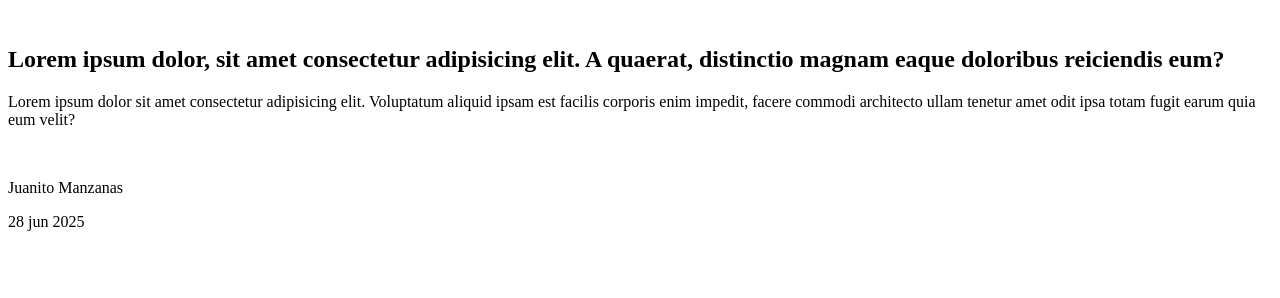
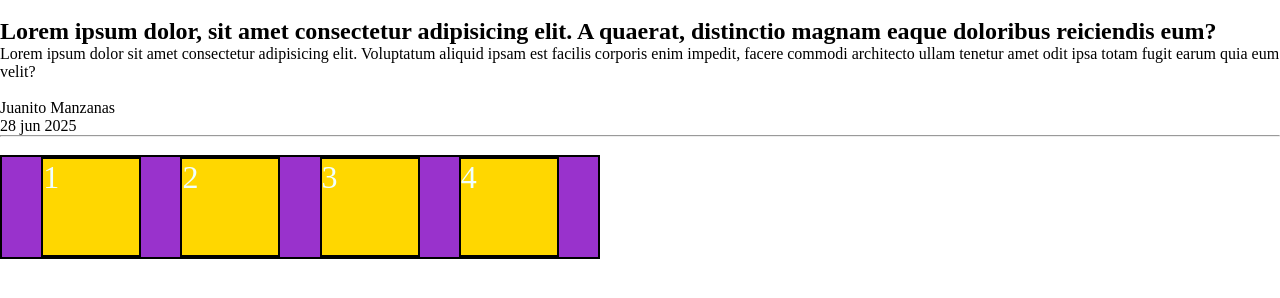
Before and after one commit to AlFlak76mm/web-c-fundamentos-desarrollo-web, a plain HTML site: page 04-flexbox-maquetacion/index.html in a window 1280 px wide. Drawn offline with Linux system fonts and the light colour scheme.

Commit message:
Se agrego div contenedor-flexible a index.html; Se creo estructura basica en CSS

```diff
--- a/04-flexbox-maquetacion/index.html
+++ b/04-flexbox-maquetacion/index.html
@@ -41,6 +41,17 @@
       </div>
     </div>
 
+    <hr>
+    <br>
+
+    <!-- Conceptos Flexbox -->
+    <div class="contenedor-flexible">
+        <div class="boxy pato">1</div>
+        <div class="boxy foca">2</div>
+        <div class="boxy vaca">3</div>
+        <div class="boxy perro">4</div>
+    </div>
+
 
   </body>
 </html>
--- a/04-flexbox-maquetacion/style.css
+++ b/04-flexbox-maquetacion/style.css
@@ -0,0 +1,23 @@
+
+*{
+    margin: 0;
+    padding: 0;
+    box-sizing: border-box;
+}
+
+.contenedor-flexible{
+    display: flex;
+    background-color: darkorchid;
+    justify-content: space-evenly;
+    border: 2px black solid;
+    width: 600px;
+    color: azure;
+}
+
+.boxy{
+    width: 100px;
+    height: 100px;
+    background-color:gold;
+    border: 2px black solid;
+    font-size: 2rem;
+}
```
